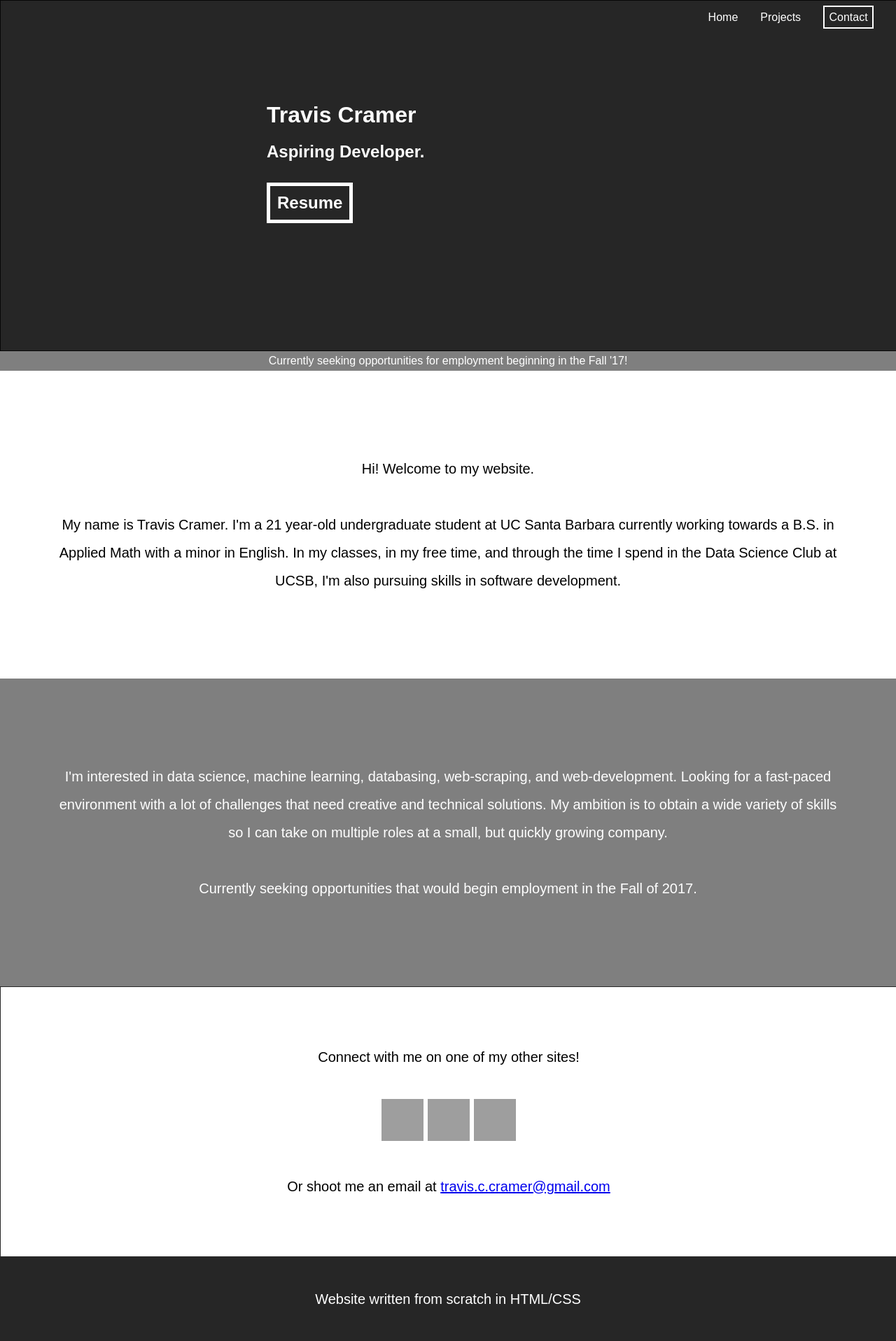
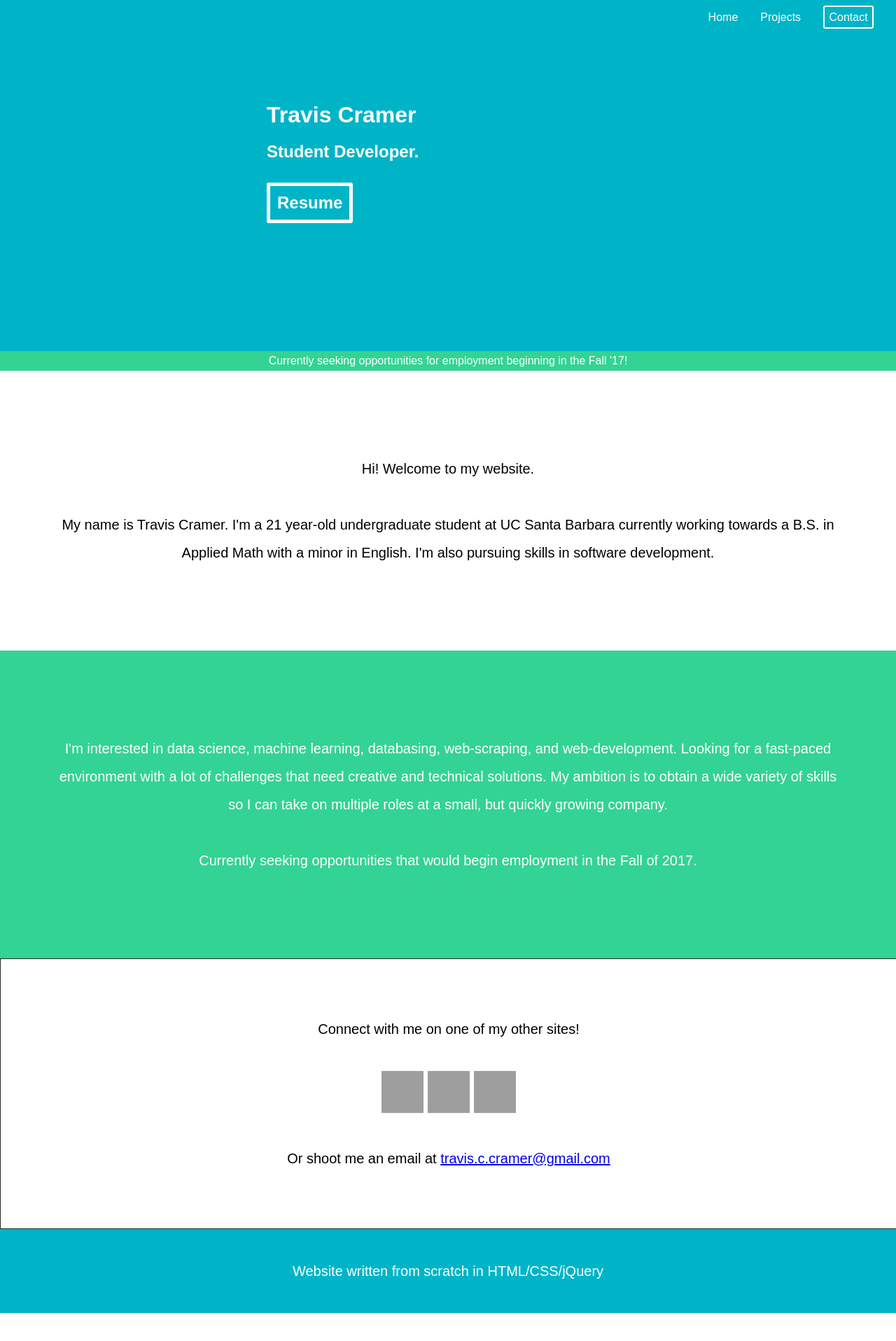
Before and after one commit to travis-cramer/travis-cramer.github.io, a Jekyll site: the page index.html, which Jekyll copies as it is, in a window 1280 px wide. Shown: the whole page at 70% size. Built offline with Jekyll 4.4.1, drawn with Linux system fonts in a browser that asks for light colours; nearby versions of some CDN libraries; after the commit the page ends 1877 px from its top, so only the background shows below that; grey boxes are pictures that could not be loaded.

Commit message:
new colors, new fadeIns

```diff
--- a/index.html
+++ b/index.html
@@ -2,6 +2,8 @@
 <html>
 <head>
   <link rel="stylesheet" type="text/css" href="style.css">
+  <script src="https://ajax.googleapis.com/ajax/libs/jquery/3.2.1/jquery.min.js"></script>
+  <script src="script.js"></script>
   <meta charset="utf-8" name="viewport" content="width=device-width, initial-scale=1">
   <title>Travis Cramer</title>
 </head>
@@ -12,7 +14,7 @@
 <div class="nav" id="header">
   <ul class="list-inline" id="nav-list">
     <li>
-      <a href="#connect-box" id="contact-link">Contact</a>
+      <a href="#connect-box" class="bordered-link" id="contact-link">Contact</a>
     </li>
     <li>
       <a href="projects.html">Projects</a>
@@ -26,22 +28,23 @@
 
   <div class="head-box" id="first-box">
   <div class="sub-box" id="bio">
-    <h1>
+    <h1 id="myname">
       Travis Cramer
     </h1>
-    <h2>
-      Aspiring Developer.
+    <h2 id="mytitle">
+      Student Developer.
     </h2>
-    <h2 id="resume"><a href="resume.pdf" target="_blank">Resume</a></h2>
+    <h2 id="resume"><a href="resume.pdf" target="_blank" class="bordered-link">Resume</a></h2>
   </div>
   </div>
+
 <p id="mini-header">
   Currently seeking opportunities for employment beginning in the Fall '17!
 </p>
 
   <div class="main-box" id="second-box">
     <p class="main-text">
-      Hi! Welcome to my website.<br/><br/>My name is Travis Cramer. I'm a 21 year-old undergraduate student at UC Santa Barbara currently working towards a B.S. in Applied Math with a minor in English. In my classes, in my free time, and through the time I spend in the Data Science Club at UCSB, I'm also pursuing skills in software development.
+      Hi! Welcome to my website.<br/><br/>My name is Travis Cramer. I'm a 21 year-old undergraduate student at UC Santa Barbara currently working towards a B.S. in Applied Math with a minor in English. I'm also pursuing skills in software development.
     </p>
   </div>
 
@@ -74,7 +77,7 @@
 
   <div class="main-box" id="footer">
     <p>
-      Website written from scratch in HTML/CSS
+      Website written from scratch in HTML/CSS/jQuery
     </p>
   </div>
 
--- /dev/null
+++ b/projects.js
@@ -0,0 +1,3 @@
+$(document).ready( function() {
+	$("#projects-title").delay(100).fadeTo(1200, 1)
+});
--- /dev/null
+++ b/script.js
@@ -0,0 +1,5 @@
+$(document).ready(function(){
+    $("#myname").delay(100).fadeTo(1200, 1);
+    $("#mytitle").delay(200).fadeTo(1200, 1);
+    $("#resume").delay(300).fadeTo(1200, 1);
+})
--- a/style.css
+++ b/style.css
@@ -1,3 +1,16 @@
+ /* DEFINE SOME VARIABLES */
+
+:root{
+  --main-color: rgba(0, 180, 200, 1);
+  --secondary-color: rgba(0, 200, 120, 0.8);
+}
+
+/* TESTING IF JQUERY IS LOADED */
+
+
+
+/* ALL STYLING */
+
  * {
   display: block;
   border: 0px solid rgba(0, 0, 0, 1);
@@ -14,7 +27,7 @@
 #mini-header {
   text-align: center;
   padding: 0.3em 0;
-  background-color: rgba(0, 0, 0, 0.5);
+  background-color: var(--secondary-color);
   color: White;
 }
 
@@ -25,7 +38,6 @@
 }
 
 #nav-list {
-  background-color: rgba(0, 0, 0, 0.85);
   list-style-type: none;
 }
 
@@ -46,6 +58,8 @@
   border: 2px solid White;
   padding: 0.4em;
 }
+
+
 
 
 
@@ -85,7 +99,9 @@
   line-height: 2em;
  }
 
-
+ .bordered-link {
+  border-radius: 3px;
+ }
 
 
 /* ----------------------------------------- */
@@ -95,10 +111,12 @@
  #first-box {
   width: 100%;
   height: 500px;
-  background-color: rgba(0, 0, 0, 0.85);
+  background-color: var(--main-color);
   text-align: left;
-  border: 1px solid rgba(0, 0, 0, 0.85);
+  border: 1px solid var(--main-color);
  }
+
+ /* MY BIO */
 
 #bio {
   display: block;
@@ -108,6 +126,12 @@
   position: relative;
   top: 25%;
 }
+
+#myname, #mytitle, #resume {
+  opacity: 0;
+}
+
+
 
 
 #bio h1, #bio h2 {
@@ -147,7 +171,8 @@
  /* ----------------------------------------- */
 
 
-
+#second-box {
+}
 
 
 
@@ -157,7 +182,7 @@
 
 
 #third-box {
-  background-color: rgba(0, 0, 0, 0.5);
+  background-color: var(--secondary-color);
 }
 
 #third-box p{
@@ -172,12 +197,16 @@
 /* ----------------------------------------- */
 
 
-#projects-title {
-  color: White;
-  background-color: rgba(0, 0, 0, 0.85);
+#projects-box {
+  background-color: var(--main-color);
   width: 100%;
   margin: 0;
   padding: 5em 0;
+}
+
+#projects-title {
+  color: White;
+  opacity: 0;
 }
 
 #fourth-box h3 {
@@ -194,7 +223,7 @@
 /* ----------------------------------------- */
 
 #fifth-box {
-  background-color: rgba(0, 0, 0, 0.5);
+  background-color: var(--secondary-color);
 }
 
 #fifth-box h3 {
@@ -254,7 +283,7 @@
 /* ----------------------------------------- */
 
 #footer {
-  background-color: rgba(0, 0, 0, 0.85);
+  background-color: var(--main-color);
 }
 
 #footer p {
```
Also changed, not shown: projects.html (+8 -3 lines).
